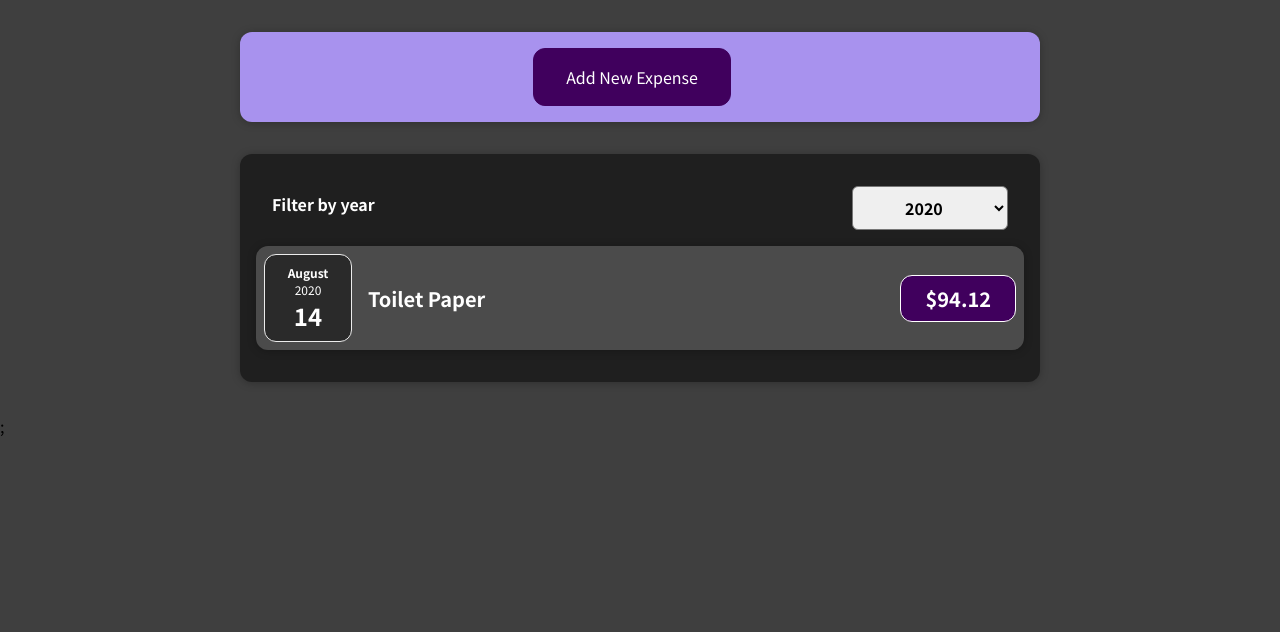
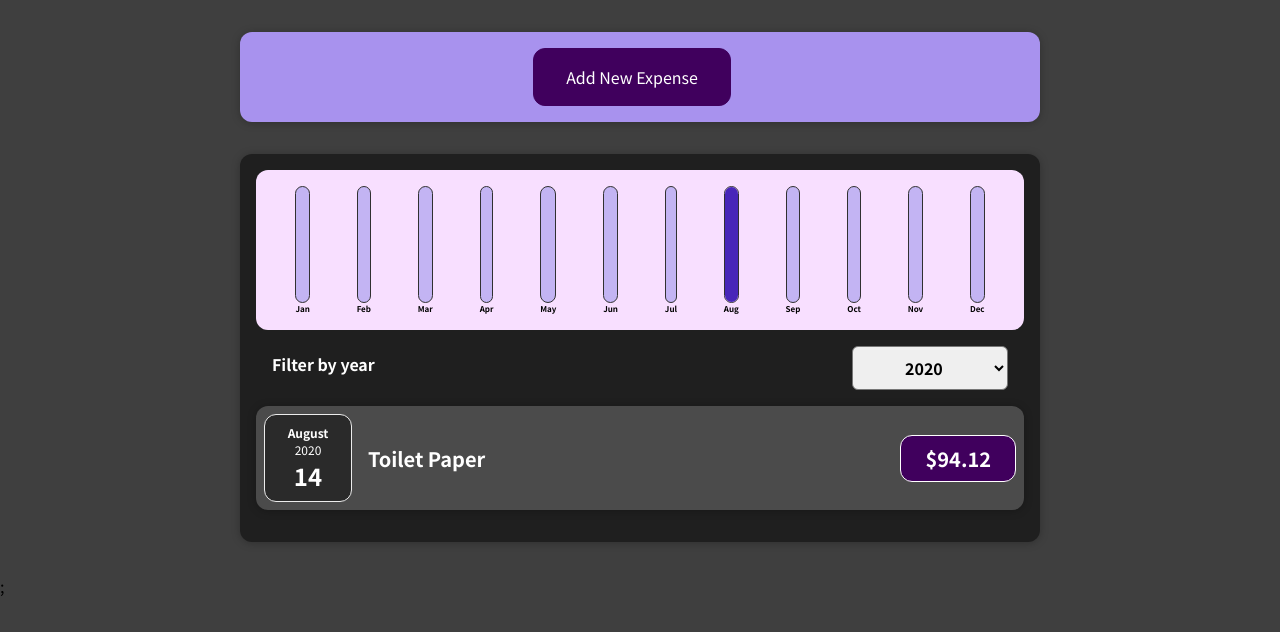
Before and after one commit to Mezin24/Expenses-app, a React (Create React App) app: page / in a window 1280 px wide. Shown: the top 632 px of the page. Built offline with nearby package versions, Linux system fonts and the light colour scheme.

Commit message:
add expense Chat bars

```diff
--- a/src/components/Chart/Chart.js
+++ b/src/components/Chart/Chart.js
@@ -2,13 +2,16 @@
 import ChartBar from './ChartBar';
 
 const Chart = (props) => {
+  const dataPointValues = props.dataPoints.map((dataPoint) => dataPoint.value);
+  const totalMaximum = Math.max(...dataPointValues);
+
   return (
     <div className="chart">
       {props.dataPoints.map((dataPoint) => (
         <ChartBar
           key={dataPoint.label}
           value={dataPoint.value}
-          maxValue={null}
+          maxValue={totalMaximum}
           label={dataPoint.label}
         />
       ))}
--- a/src/components/Chart/ChartBar.js
+++ b/src/components/Chart/ChartBar.js
@@ -3,8 +3,8 @@
 const ChartBar = (props) => {
   let barFillHeight = '0%';
 
-  if (props.max > 0) {
-    barFillHeight = Math.round((props.value / props.MaxValue) * 100) + '%';
+  if (props.maxValue > 0) {
+    barFillHeight = Math.round((props.value / props.maxValue) * 100) + '%';
   }
 
   return (
@@ -12,10 +12,10 @@
       <div className="chart-bar__inner">
         <div
           className="chart-bar__fill"
-          style={{ heigth: barFillHeight }}
+          style={{ height: barFillHeight }}
         ></div>
       </div>
-      <div className="chart-bar__label"></div>
+      <div className="chart-bar__label">{props.label}</div>
     </div>
   );
 };
--- /dev/null
+++ b/src/components/Expenses/ExpenseChart.js
@@ -0,0 +1,28 @@
+import Chart from '../Chart/Chart';
+
+const ExpenseChart = (props) => {
+  const chartDataPoints = [
+    { label: 'Jan', value: 0 },
+    { label: 'Feb', value: 0 },
+    { label: 'Mar', value: 0 },
+    { label: 'Apr', value: 0 },
+    { label: 'May', value: 0 },
+    { label: 'Jun', value: 0 },
+    { label: 'Jul', value: 0 },
+    { label: 'Aug', value: 0 },
+    { label: 'Sep', value: 0 },
+    { label: 'Oct', value: 0 },
+    { label: 'Nov', value: 0 },
+    { label: 'Dec', value: 0 },
+  ];
+
+  for (const expense of props.expenses) {
+    const expenseMonth = expense.date.getMonth();
+
+    chartDataPoints[expenseMonth].value += expense.amount;
+  }
+
+  return <Chart dataPoints={chartDataPoints} />;
+};
+
+export default ExpenseChart;
--- a/src/components/Expenses/Expenses.js
+++ b/src/components/Expenses/Expenses.js
@@ -4,6 +4,7 @@
 import Card from '../UI/Card';
 import ExpensesFilter from './ExpensesFilter';
 import ExpenseList from './ExpensesList';
+import ExpenseChart from './ExpenseChart';
 
 function Expenses(props) {
   const [currentYear, setCurrentYear] = useState('2020');
@@ -19,6 +20,7 @@
   return (
     <div>
       <Card className="expenses">
+        <ExpenseChart expenses={filteredExpenses} />
         <ExpensesFilter
           year={currentYear}
           onImplementFilter={implementFilter}
--- a/src/components/NewExpense/NewExpenseForm.js
+++ b/src/components/NewExpense/NewExpenseForm.js
@@ -44,7 +44,7 @@
     event.preventDefault();
     const expenseData = {
       title: enteredTitle,
-      amount: enteredAmount,
+      amount: +enteredAmount,
       date: new Date(enteredDate),
     };
 
```
